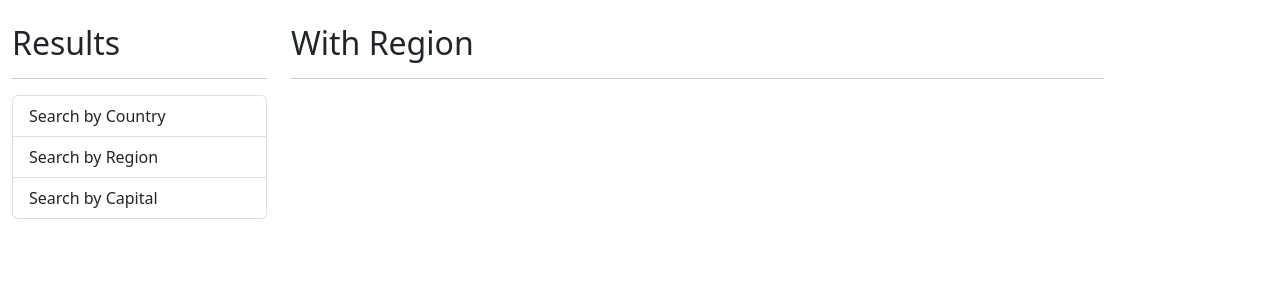
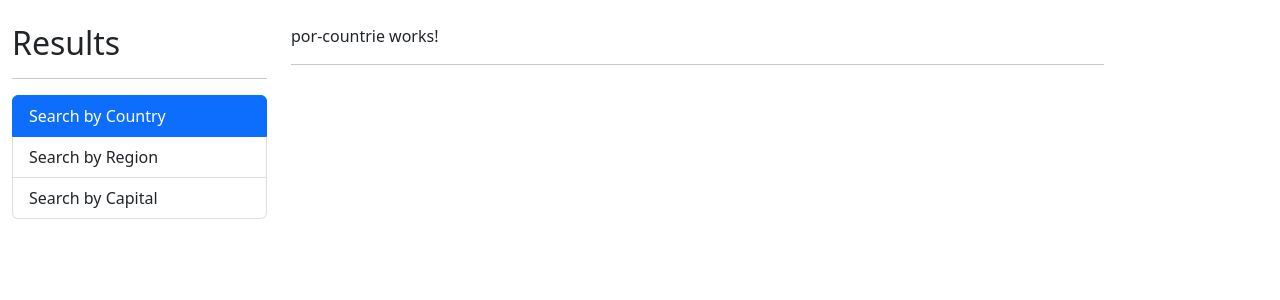
Before and after one commit to VittoAdesso/SPA_ApiCountries, an Angular app: page / in a window 1280 px wide. Shown: the top 300 px of the page. Built offline with nearby package versions, Linux system fonts and the light colour scheme.

Commit message:
added routes & paths

```diff
--- a/src/app/app.component.html
+++ b/src/app/app.component.html
@@ -1,26 +1,35 @@
-<!-- <router-outlet> -->
-    <!-- <app-por-capital></app-por-capital>
-    <app-por-countrie></app-por-countrie>
-    <app-sidebar></app-sidebar>
-    <app-por-region></app-por-region>
-    <app-see-countrie></app-see-countrie> -->
-
     <div class="row container mt-4">
         <div class="col-3">
             <h2>Results</h2>
             <hr>
             <ul class="list-group">
-                <li class="list-group-item">Search by Country</li>
-                <li class="list-group-item">Search by Region</li>
-                <li class="list-group-item">Search by Capital</li>
+                <li
+                routerLink=""
+                routerLinkActive="active"
+                [routerLinkActiveOptions]="{exact: true}"
+                class="list-group-item">
+                    Search by Country
+                </li>
+
+                <li
+                routerLink="region"
+                routerLinkActive="active"
+                class="list-group-item">
+                    Search by Region
+                </li>
+
+                <li
+                routerLink="capital"
+                routerLinkActive="active"
+                class="list-group-item">
+                    Search by Capital
+                </li>
             </ul>
         </div>
 
         <div class="col">
-            <h2>With Region</h2>
+            <router-outlet></router-outlet>
             <hr>
 
         </div>
     </div>
-
-<!-- </router-outlet> -->
```
